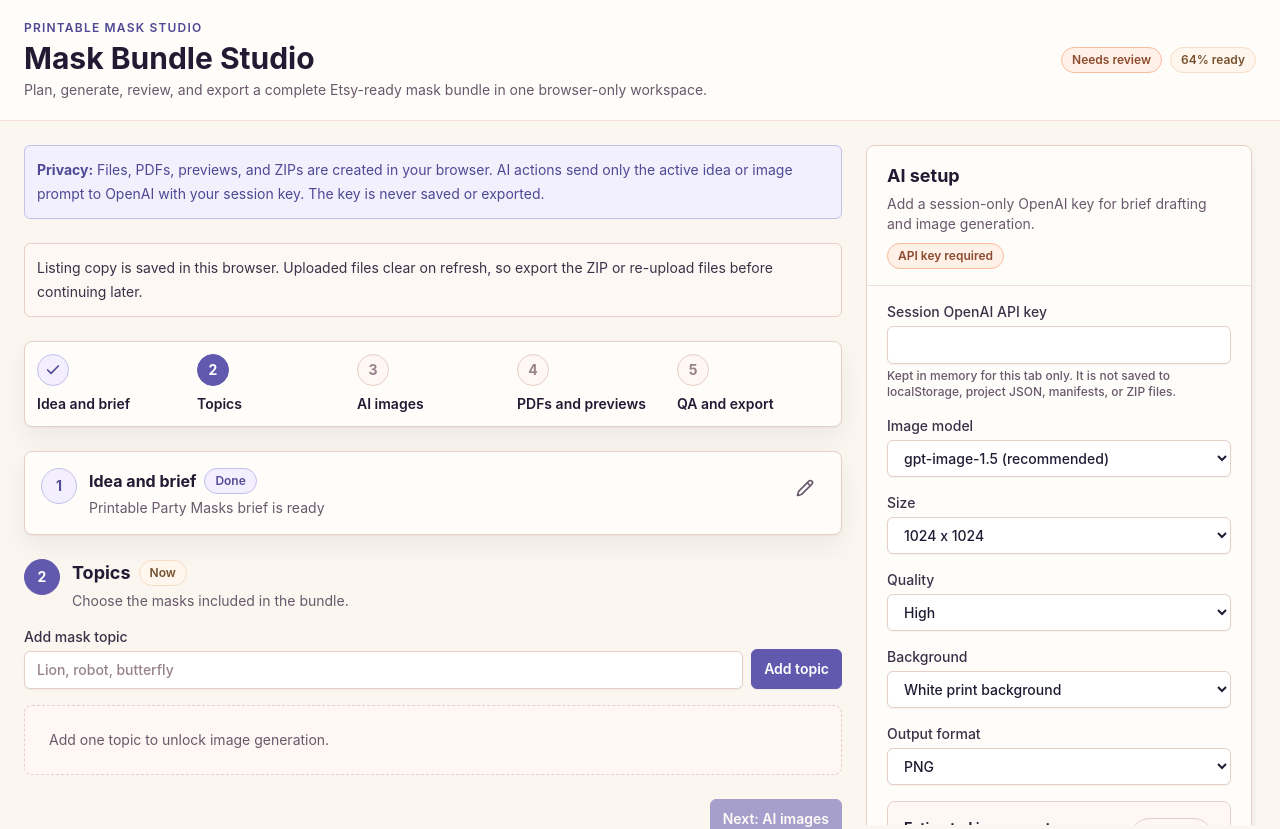
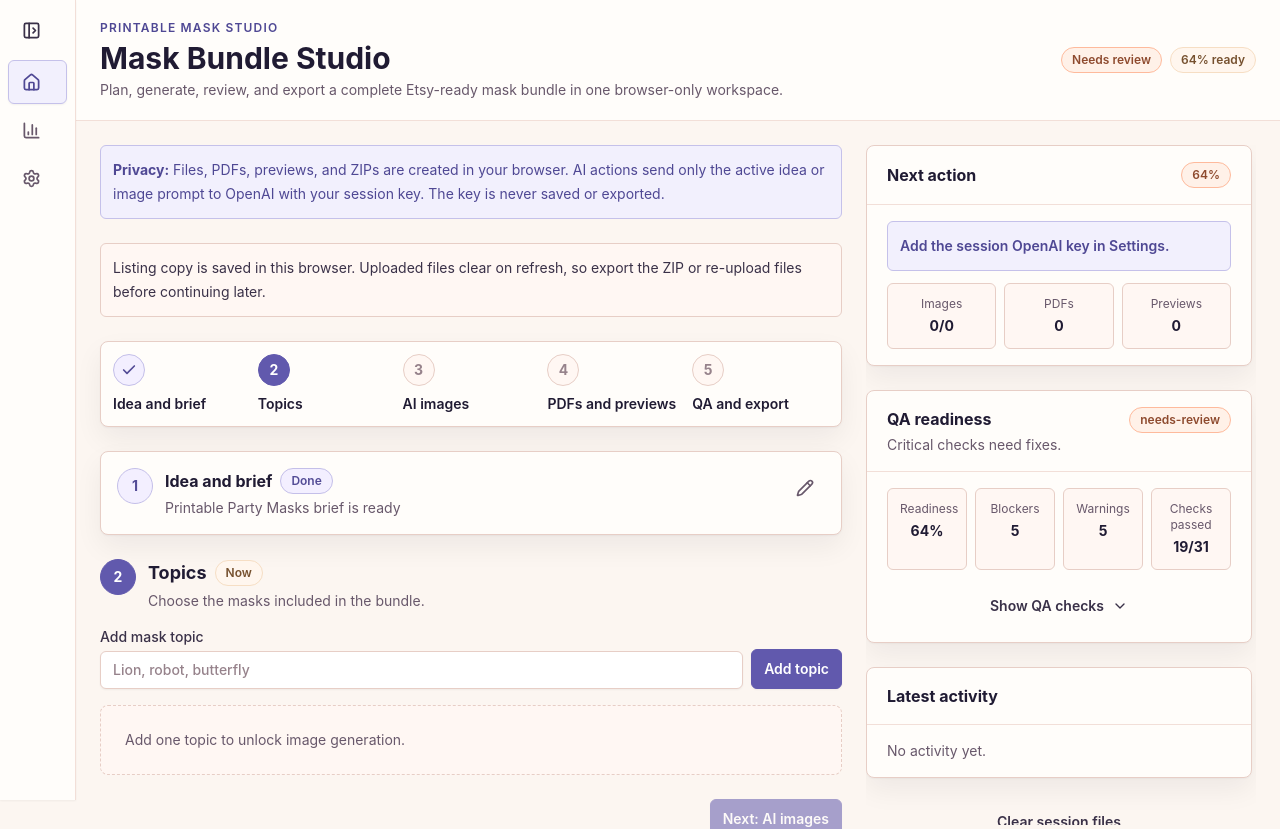
Before and after one commit to AuroraPolaire/etsy-masks-admin, a React (Vite) app: page / in a window 1280 px wide. Shown: the top 829 px of the page. Built offline with nearby package versions, Linux system fonts and the light colour scheme.

Commit message:
add app sidebar navigation

```diff
--- a/src/App.tsx
+++ b/src/App.tsx
@@ -1,6 +1,7 @@
 import { useCallback, useMemo, useState } from 'react';
 
 import { ActivityLog } from './components/ActivityLog';
+import { AppSidebar } from './components/AppSidebar';
 import { ArchiveActions } from './components/ArchiveActions';
 import { BrowserSupportWarning } from './components/BrowserSupportWarning';
 import { EtsySeoPanel } from './components/EtsySeoPanel';
@@ -16,8 +17,11 @@ import { PromptManager } from './components/PromptManager';
 import { QAPanel } from './components/QAPanel';
 import { TopicSetupPanel } from './components/TopicSetupPanel';
 import { Alert } from './components/ui/Alert';
+import { Badge } from './components/ui/Badge';
 import { Button } from './components/ui/Button';
+import { Card, CardBody, CardHeader } from './components/ui/Card';
 import { ConfirmDialog } from './components/ui/ConfirmDialog';
+import { EmptyState } from './components/ui/EmptyState';
 import { Stepper } from './components/ui/Stepper';
 import { StepAdvanceButton, StepSection } from './components/ui/StepSection';
 import { useToast } from './components/ui/toastContext';
@@ -33,6 +37,7 @@ import { checkBrowserSupport } from './lib/browserSupport';
 import { createPromptItems, getFileForSubject } from './lib/files';
 import { runQA } from './lib/qa';
 
+import type { AppSectionId } from './components/AppSidebar';
 import type { ConfirmDialogRequest } from './components/ui/ConfirmDialog';
 import type { StepperItem } from './components/ui/Stepper';
 import type { ActivityLevel, ActivityType, ProjectDraft } from './types';
@@ -65,6 +70,8 @@ export const App = () => {
     [recordActivity, showToast],
   );
   const [activeStepId, setActiveStepId] = useState<WorkflowStepId>('topics');
+  const [activeSectionId, setActiveSectionId] = useState<AppSectionId>('home');
+  const [isSidebarExpanded, setIsSidebarExpanded] = useState(false);
   const [confirmRequest, setConfirmRequest] = useState<
     (ConfirmDialogRequest & { resolve: (confirmed: boolean) => void }) | null
   >(null);
@@ -447,18 +454,15 @@ export const App = () => {
     />
   );
 
-  return (
-    <div className="min-h-screen bg-canvas">
-      <Header qaResult={qaResult} />
+  const renderHomeView = () => (
     <main className="mx-auto grid max-w-[1500px] gap-6 px-4 py-6 lg:grid-cols-[minmax(0,1fr)_390px] lg:items-start lg:px-6">
       <div className="min-w-0 space-y-6">
         <BrowserSupportWarning result={browserSupport} />
         <PrivacyNotice />
         <Alert>
-            Listing copy is saved in this browser. Uploaded files clear on refresh, so export the
-            ZIP or re-upload files before continuing later.
+          Listing copy is saved in this browser. Uploaded files clear on refresh, so export the ZIP
+          or re-upload files before continuing later.
         </Alert>
-          <div className="lg:hidden">{renderOpenAIImagePanel()}</div>
         <Stepper steps={stepperItems} />
         {stepMeta.map((step, index) => (
           <StepSection
@@ -510,9 +514,7 @@ export const App = () => {
                   subjects={project.subjects}
                   prompts={prompts}
                   files={files}
-                    canGenerateImages={
-                      openAISettings.apiKey.trim().length > 0 && busyAction === null
-                    }
+                  canGenerateImages={openAISettings.apiKey.trim().length > 0 && busyAction === null}
                   generatingSubjectId={generatingSubjectId}
                   allowTopicEditing={false}
                   onAddSubject={handleAddSubject}
@@ -577,7 +579,6 @@ export const App = () => {
         ))}
       </div>
       <aside className="min-w-0 space-y-6 lg:sticky lg:top-6 lg:max-h-[calc(100vh-7.5rem)] lg:overflow-y-auto lg:pr-1">
-          <div className="hidden lg:block">{renderOpenAIImagePanel()}</div>
         <WorkflowStatus
           project={project}
           files={files}
@@ -591,6 +592,95 @@ export const App = () => {
         </Button>
       </aside>
     </main>
+  );
+
+  const renderAnalyticsView = () => (
+    <main className="mx-auto max-w-[1500px] px-4 py-6 lg:px-6">
+      <div className="max-w-4xl space-y-6">
+        <div className="flex flex-col gap-3 md:flex-row md:items-center md:justify-between">
+          <div>
+            <p className="text-xs font-semibold uppercase tracking-widest text-brand-strong">
+              Analytics
+            </p>
+            <h2 className="mt-1 text-2xl font-bold text-ink-strong">Production analytics</h2>
+            <p className="mt-1 text-sm text-ink-muted">
+              Cost, output, approval, and export metrics will live here.
+            </p>
+          </div>
+          <Badge tone="neutral">Todo</Badge>
+        </div>
+        <Card>
+          <CardHeader>
+            <div className="flex items-center justify-between gap-3">
+              <h3 className="text-base font-bold text-ink-strong">Analytics dashboard</h3>
+              <Badge tone="neutral">Not wired yet</Badge>
+            </div>
+          </CardHeader>
+          <CardBody>
+            <EmptyState>
+              Analytics is planned for a future pass. Current production status remains available
+              from Home and the activity feed.
+            </EmptyState>
+          </CardBody>
+        </Card>
+      </div>
+    </main>
+  );
+
+  const renderSettingsView = () => (
+    <main className="mx-auto grid max-w-[1500px] gap-6 px-4 py-6 lg:grid-cols-[minmax(0,1fr)_390px] lg:items-start lg:px-6">
+      <div className="min-w-0 space-y-6">
+        <div>
+          <p className="text-xs font-semibold uppercase tracking-widest text-brand-strong">
+            Settings
+          </p>
+          <h2 className="mt-1 text-2xl font-bold text-ink-strong">OpenAI configuration</h2>
+          <p className="mt-1 max-w-3xl text-sm text-ink-muted">
+            Manage the session key, model, image size, quality, background, output format, and cost
+            estimate for AI actions.
+          </p>
+        </div>
+        {renderOpenAIImagePanel()}
+      </div>
+      <aside className="min-w-0 space-y-6 lg:sticky lg:top-6 lg:max-h-[calc(100vh-7.5rem)] lg:overflow-y-auto lg:pr-1">
+        <WorkflowStatus
+          project={project}
+          files={files}
+          qaResult={qaResult}
+          hasOpenAIKey={openAISettings.apiKey.trim().length > 0}
+        />
+        <ActivityLog items={activityLog} />
+        <Button className="w-full" variant="ghost" onClick={handleClearFiles}>
+          Clear session files
+        </Button>
+      </aside>
+    </main>
+  );
+
+  const renderActiveSection = () => {
+    if (activeSectionId === 'analytics') {
+      return renderAnalyticsView();
+    }
+
+    if (activeSectionId === 'settings') {
+      return renderSettingsView();
+    }
+
+    return renderHomeView();
+  };
+
+  return (
+    <div className="min-h-screen bg-canvas lg:grid lg:grid-cols-[auto_minmax(0,1fr)]">
+      <AppSidebar
+        activeSection={activeSectionId}
+        expanded={isSidebarExpanded}
+        onExpandedChange={setIsSidebarExpanded}
+        onSectionChange={setActiveSectionId}
+      />
+      <div className="min-w-0">
+        <Header qaResult={qaResult} />
+        {renderActiveSection()}
+      </div>
       {confirmRequest ? (
         <ConfirmDialog
           open
--- /dev/null
+++ b/src/components/AppSidebar.tsx
@@ -0,0 +1,100 @@
+import { BarChart3, Home, PanelLeftClose, PanelLeftOpen, Settings } from 'lucide-react';
+
+import type { LucideIcon } from 'lucide-react';
+
+export type AppSectionId = 'home' | 'analytics' | 'settings';
+
+type AppSidebarProps = {
+  activeSection: AppSectionId;
+  expanded: boolean;
+  onExpandedChange: (expanded: boolean) => void;
+  onSectionChange: (section: AppSectionId) => void;
+};
+
+type SidebarItem = {
+  id: AppSectionId;
+  label: string;
+  icon: LucideIcon;
+};
+
+const sidebarItems: SidebarItem[] = [
+  { id: 'home', label: 'Home', icon: Home },
+  { id: 'analytics', label: 'Analytics', icon: BarChart3 },
+  { id: 'settings', label: 'Settings', icon: Settings },
+];
+
+export const AppSidebar = ({
+  activeSection,
+  expanded,
+  onExpandedChange,
+  onSectionChange,
+}: AppSidebarProps) => {
+  const labelClassName = expanded
+    ? 'max-w-32 opacity-100'
+    : 'max-w-0 opacity-0 lg:pointer-events-none';
+  const sidebarWidthClassName = expanded ? 'lg:w-60' : 'lg:w-[4.75rem]';
+  const justifyClassName = expanded ? 'justify-start' : 'justify-center';
+  const containerDirectionClassName = expanded ? 'flex-col' : 'flex-row lg:flex-col';
+  const navDirectionClassName = expanded
+    ? 'flex-col overflow-visible'
+    : 'flex-row overflow-x-auto lg:flex-col lg:overflow-visible';
+
+  return (
+    <aside
+      className={`sticky top-0 z-30 min-w-0 border-b border-surface-divider bg-surface-panel/95 shadow-sm backdrop-blur transition-[width] lg:h-screen lg:border-b-0 lg:border-r ${sidebarWidthClassName}`}
+    >
+      <div className={`flex h-full min-w-0 gap-2 p-2 ${containerDirectionClassName}`}>
+        <button
+          type="button"
+          className={`inline-flex min-h-11 shrink-0 items-center gap-3 rounded-control border border-transparent px-3 py-2 text-sm font-semibold text-ink-base transition hover:bg-surface-muted focus:outline-none focus:ring-2 focus:ring-brand/20 focus:ring-offset-2 focus:ring-offset-surface-panel ${justifyClassName}`}
+          aria-label={expanded ? 'Collapse navigation' : 'Expand navigation'}
+          aria-expanded={expanded}
+          title={expanded ? 'Collapse navigation' : 'Expand navigation'}
+          onClick={() => onExpandedChange(!expanded)}
+        >
+          {expanded ? (
+            <PanelLeftClose aria-hidden="true" size={19} strokeWidth={2.2} />
+          ) : (
+            <PanelLeftOpen aria-hidden="true" size={19} strokeWidth={2.2} />
+          )}
+          <span
+            className={`overflow-hidden whitespace-nowrap transition-[max-width,opacity] ${labelClassName}`}
+            aria-hidden={!expanded}
+          >
+            Navigation
+          </span>
+        </button>
+        <nav className={`flex min-w-0 flex-1 gap-1 ${navDirectionClassName}`} aria-label="Primary">
+          {sidebarItems.map((item) => {
+            const Icon = item.icon;
+            const isActive = activeSection === item.id;
+
+            return (
+              <button
+                key={item.id}
+                type="button"
+                className={`inline-flex min-h-11 shrink-0 items-center gap-3 rounded-control border px-3 py-2 text-sm font-semibold transition focus:outline-none focus:ring-2 focus:ring-brand/20 focus:ring-offset-2 focus:ring-offset-surface-panel lg:w-full ${justifyClassName} ${
+                  isActive
+                    ? 'border-brand-border bg-brand-subtle text-brand-strong shadow-sm'
+                    : 'border-transparent text-ink-muted hover:bg-surface-muted hover:text-ink-strong'
+                }`}
+                aria-current={isActive ? 'page' : undefined}
+                aria-label={item.label}
+                title={item.label}
+                onClick={() => onSectionChange(item.id)}
+              >
+                <Icon aria-hidden="true" size={19} strokeWidth={2.2} />
+                <span
+                  className={`overflow-hidden whitespace-nowrap transition-[max-width,opacity] ${labelClassName}`}
+                  aria-hidden={!expanded}
+                >
+                  {item.label}
+                </span>
+              </button>
+            );
+          })}
+        </nav>
+      </div>
+    </aside>
+  );
+};
--- a/src/components/Header.tsx
+++ b/src/components/Header.tsx
@@ -7,7 +7,7 @@ type HeaderProps = {
 };
 
 export const Header = ({ qaResult }: HeaderProps) => (
-  <header className="sticky top-0 z-20 border-b border-surface-divider bg-surface-panel/95 backdrop-blur">
+  <header className="border-b border-surface-divider bg-surface-panel/95 backdrop-blur">
     <div className="mx-auto flex max-w-[1500px] flex-col gap-4 px-4 py-5 md:flex-row md:items-center md:justify-between md:px-6">
       <div>
         <p className="text-xs font-semibold uppercase tracking-widest text-brand-strong">
--- a/src/components/InitialPromptPanel.tsx
+++ b/src/components/InitialPromptPanel.tsx
@@ -51,8 +51,8 @@ export const InitialPromptPanel = ({
         />
         <p className="text-xs text-ink-muted">
           {hasOpenAIKey
-            ? 'Uses the session OpenAI key from AI setup. The key is not saved.'
-            : 'Add an OpenAI key in AI setup for an AI draft, or use the local template.'}
+            ? 'Uses the session OpenAI key from Settings. The key is not saved.'
+            : 'Add an OpenAI key in Settings for an AI draft, or use the local template.'}
         </p>
         {hasOpenAIKey ? (
           <AIButton disabled={disabled || initialPrompt.trim().length === 0} onClick={applyDraft}>
--- a/src/components/OpenAIImagePanel.tsx
+++ b/src/components/OpenAIImagePanel.tsx
@@ -52,7 +52,7 @@ export const OpenAIImagePanel = ({
       <CardHeader>
         <div className="flex flex-col gap-2">
           <div>
-            <h2 className="text-lg font-bold text-ink-strong">AI setup</h2>
+            <h2 className="text-lg font-bold text-ink-strong">OpenAI configuration</h2>
             <p className="mt-1 text-sm text-ink-muted">
               Add a session-only OpenAI key for brief drafting and image generation.
             </p>
--- a/src/components/WorkflowStatus.tsx
+++ b/src/components/WorkflowStatus.tsx
@@ -20,7 +20,7 @@ export const WorkflowStatus = ({ project, files, qaResult, hasOpenAIKey }: Workf
   const pdfCount = files.filter((file) => file.kind === 'generated-pdf').length;
   const previewCount = files.filter((file) => file.kind === 'generated-preview').length;
   const nextStep = !hasOpenAIKey
-    ? 'Add the session OpenAI key in AI setup.'
+    ? 'Add the session OpenAI key in Settings.'
     : approvedCount < project.subjects.length
       ? 'Generate and approve missing images.'
       : pdfCount === 0
```
Lines whose indentation alone changed are shown as unchanged.
